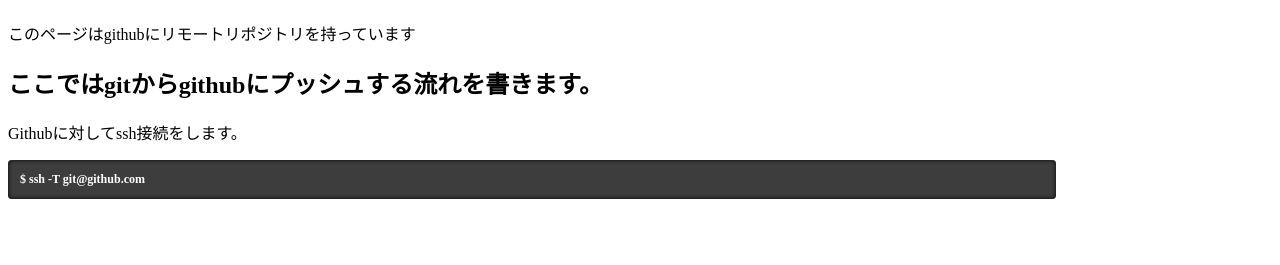
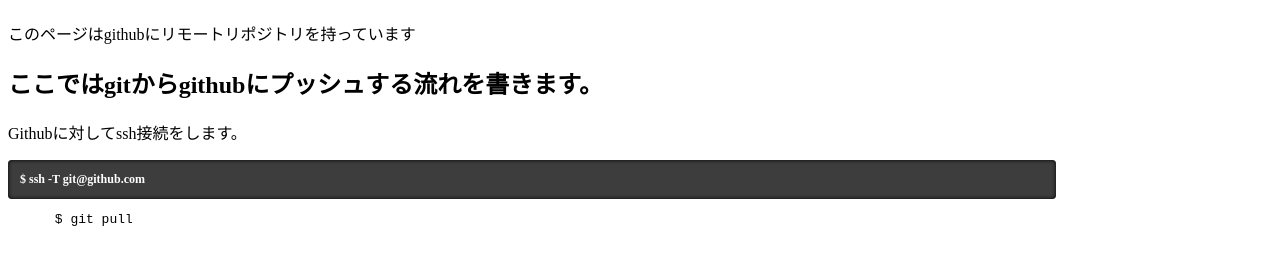
Before and after one commit to Merak-h/github-test-repository, a plain HTML site: page index.html in a window 1280 px wide. Shown: the part 59-324 px from the top of the page. Drawn offline with Linux system fonts and the light colour scheme.

Commit message:
add to code

```diff
--- a/index.html
+++ b/index.html
@@ -29,6 +29,9 @@
     <h2>ここではgitからgithubにプッシュする流れを書きます。</h2>
     <p>Githubに対してssh接続をします。</p>
     <p class="cord">$ ssh -T git@github.com</p>
+    <pre>
+      <code lang="Linux">$ git pull</code>
+    </pre>
   </div>
 </body>
 </html>
```
